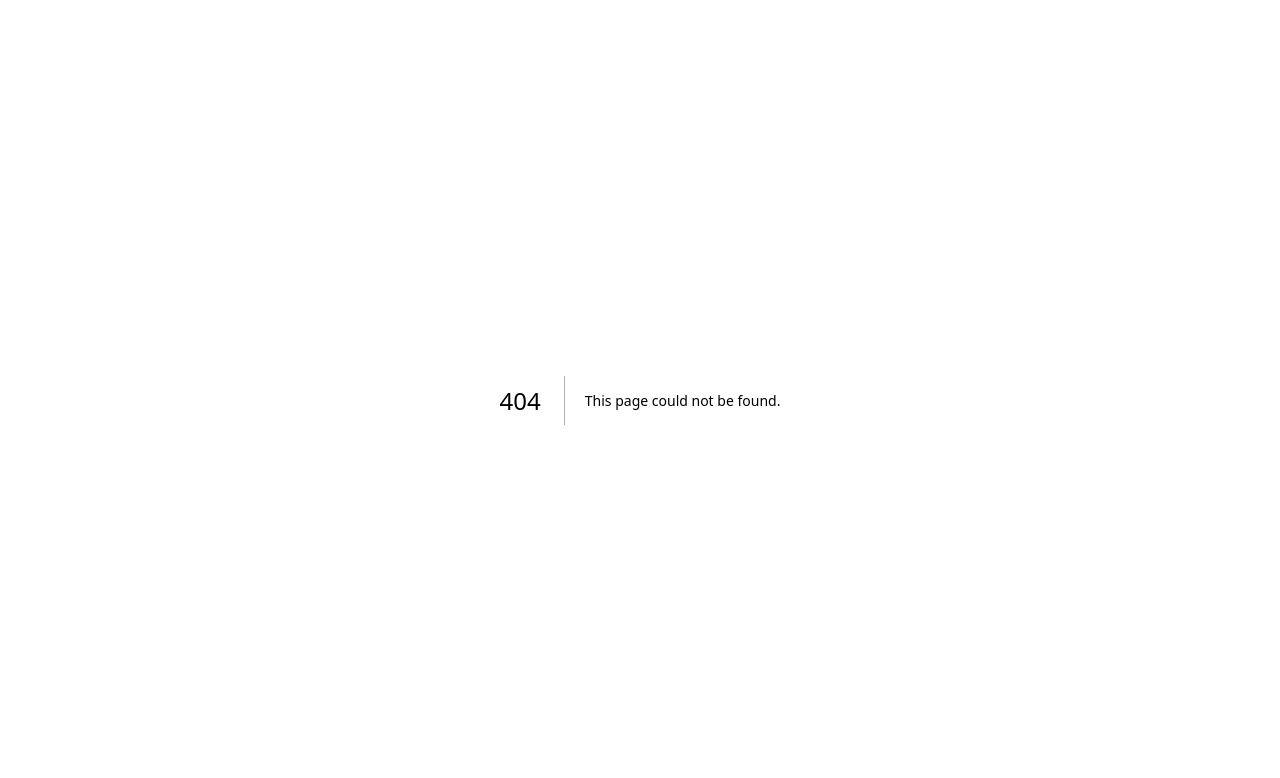
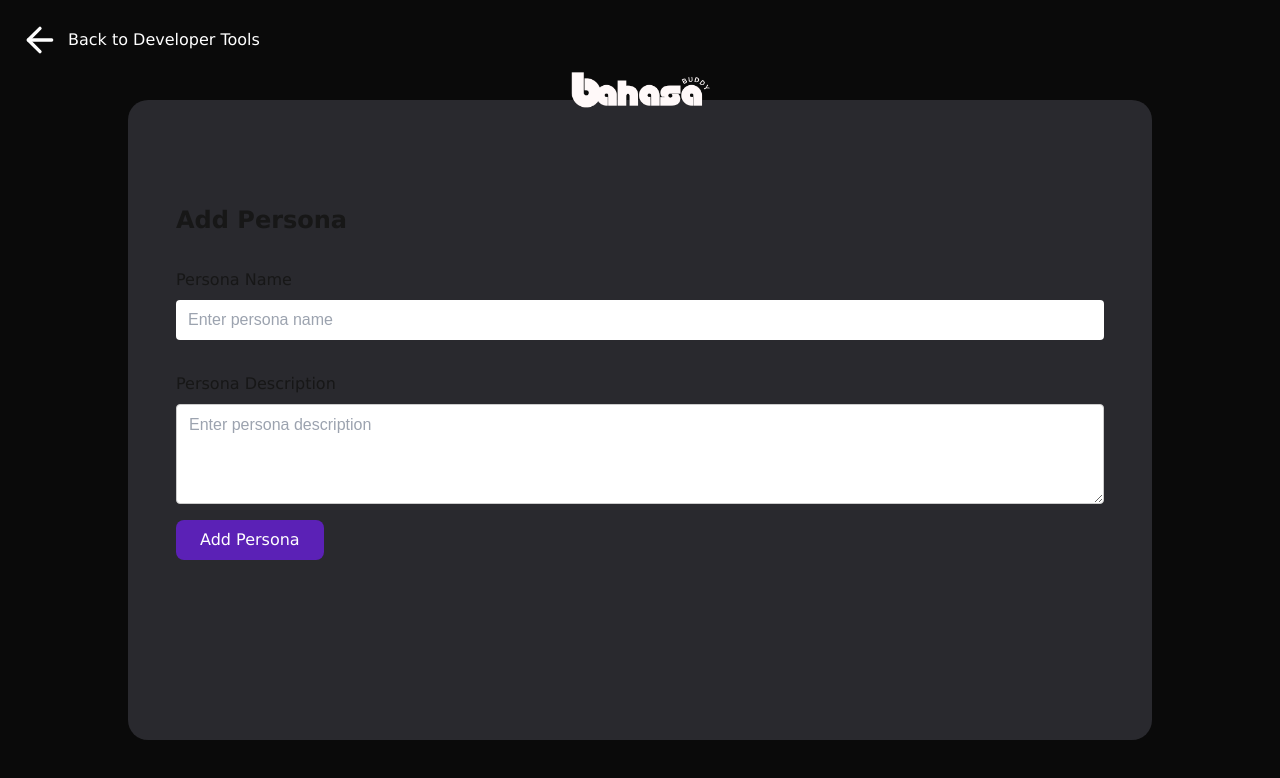
Before and after one commit to aisiri3/CapstoneGods, a Next.js app: page /persona-developer-tools in a window 1280 px wide. Before the commit this address had no page. Shown: the top 778 px of the page. Built offline with nearby package versions, Linux system fonts and the light colour scheme; no server answers.

Commit message:
Added route for persona developer tools

```diff
--- /dev/null
+++ b/src/app/persona-developer-tools/page.js
@@ -0,0 +1,43 @@
+"use client";
+
+import { React, useState, useEffect } from 'react';
+import Link from 'next/link';
+import { useRouter } from 'next/navigation';
+import { ArrowLeft } from 'lucide-react';
+import "@/styles/Settings.css";
+import PersonaEvaluationDashboard from '@/components/PersonaEvaluationDashboard';
+
+export default function DeveloperTools() {
+  const router = useRouter();
+
+  const handleBack = () => {
+    if (window.history.length > 1) {
+      router.back(); // Go back if there is history
+    } else {
+      router.push('/'); // Redirect to home if no history
+    }
+  };
+
+  return (
+    <div className="settings-container">
+
+      {/* Back button */}
+      <div className="back-button">
+        <button
+          onClick={handleBack}
+          className="flex items-center text-white hover:text-gray-500"
+        >
+          <ArrowLeft size={40} className="mr-2" />
+          <span>Back to Developer Tools</span>
+        </button>
+      </div>
+
+      <PersonaEvaluationDashboard />
+
+      {/* Logo */}
+      <div className="logo"></div>
+
+
+    </div>
+  );
+}
```
